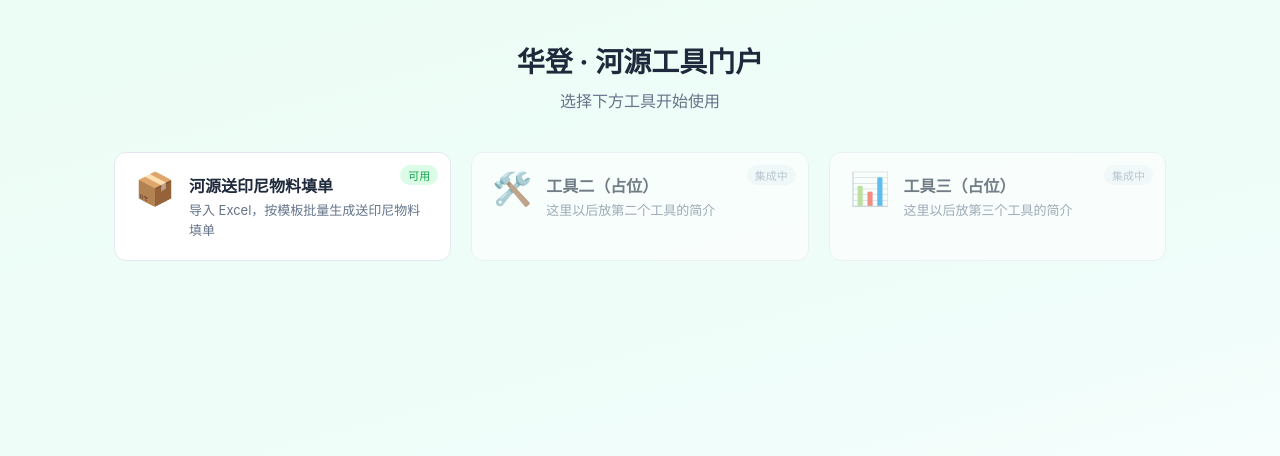
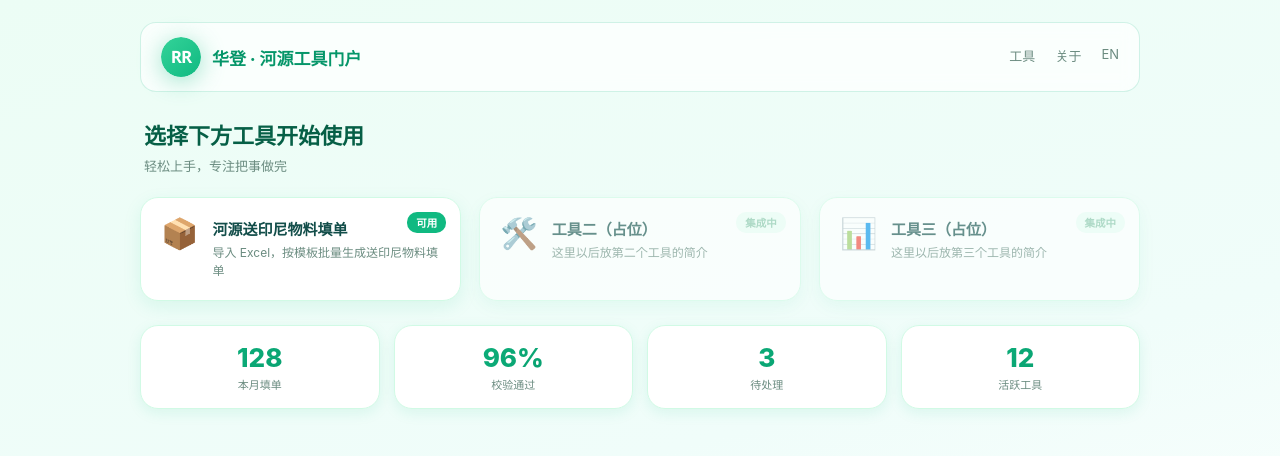
Before and after one commit to 13829313399-a11y/RR-HY, a Vue app: page / in a window 1280 px wide. Shown: the top 456 px of the page. Built offline with nearby package versions, Linux system fonts and the light colour scheme.

Commit message:
重构首页为品牌绿+卡片动效+统计占位+移动端自适应

```diff
--- a/src/views/Home.vue
+++ b/src/views/Home.vue
@@ -1,8 +1,17 @@
 <script setup>
 import { tools } from '../tools.js'
 import { useRouter } from 'vue-router'
+import BrandLogo from '../components/BrandLogo.vue'
 
 const router = useRouter()
+
+// 占位统计数据（小程序数据联动预留：以后把这里替换为接口返回）
+const stats = [
+  { label: '本月填单', value: '128' },
+  { label: '校验通过', value: '96%' },
+  { label: '待处理', value: '3' },
+  { label: '活跃工具', value: '12' },
+]
 
 function openTool(tool) {
   if (!tool.ready) {
@@ -15,10 +24,19 @@ function openTool(tool) {
 
 <template>
   <div class="home">
-    <header class="hero">
-      <h1>华登 · 河源工具门户</h1>
-      <p>选择下方工具开始使用</p>
+    <header class="topbar">
+      <BrandLogo :size="40" show-text />
+      <nav class="nav">
+        <span>工具</span>
+        <span>关于</span>
+        <span>EN</span>
+      </nav>
     </header>
+
+    <section class="hero">
+      <h1>选择下方工具开始使用</h1>
+      <p>轻松上手，专注把事做完</p>
+    </section>
 
     <main class="grid">
       <button
@@ -38,91 +56,241 @@ function openTool(tool) {
         </span>
       </button>
     </main>
+
+    <section class="stats">
+      <div v-for="s in stats" :key="s.label" class="stat">
+        <div class="stat-num">{{ s.value }}</div>
+        <div class="stat-label">{{ s.label }}</div>
+      </div>
+    </section>
   </div>
 </template>
 
 <style scoped>
 .home {
-  max-width: 1100px;
+  max-width: 1040px;
   margin: 0 auto;
-  padding: 40px 24px;
+  padding: 22px 20px 60px;
 }
+
+/* 顶栏：毛玻璃半透明白底 */
+.topbar {
+  display: flex;
+  align-items: center;
+  gap: 12px;
+  padding: 14px 20px;
+  border-radius: 16px;
+  background: rgba(255, 255, 255, 0.72);
+  backdrop-filter: blur(8px);
+  border: 1px solid rgba(16, 185, 129, 0.18);
+  margin-bottom: 26px;
+}
+.topbar:hover :deep(.rr) {
+  transform: rotate(-8deg) scale(1.06);
+  filter: drop-shadow(0 6px 18px rgba(16, 185, 129, 0.55));
+}
+.nav {
+  margin-left: auto;
+  display: flex;
+  gap: 20px;
+  font-size: 13px;
+  color: var(--ink-soft);
+}
+.nav span {
+  cursor: pointer;
+  position: relative;
+  padding-bottom: 3px;
+  transition: color 0.2s;
+}
+.nav span::after {
+  content: '';
+  position: absolute;
+  left: 0;
+  bottom: 0;
+  width: 0;
+  height: 2px;
+  background: var(--brand);
+  border-radius: 2px;
+  transition: width 0.25s;
+}
+.nav span:hover {
+  color: var(--brand-deep);
+}
+.nav span:hover::after {
+  width: 100%;
+}
+
 .hero {
-  text-align: center;
-  margin-bottom: 40px;
+  margin-bottom: 22px;
+  padding: 0 4px;
 }
 .hero h1 {
-  font-size: 28px;
-  color: #1e293b;
-  margin: 0 0 8px;
+  font-size: 22px;
+  color: #065f46;
+  margin: 0 0 6px;
 }
 .hero p {
-  color: #64748b;
+  font-size: 13px;
+  color: var(--ink-soft);
   margin: 0;
 }
+
 .grid {
   display: grid;
-  grid-template-columns: repeat(auto-fill, minmax(280px, 1fr));
-  gap: 20px;
+  grid-template-columns: repeat(auto-fill, minmax(290px, 1fr));
+  gap: 18px;
+  margin-bottom: 24px;
 }
 .card {
+  position: relative;
   display: flex;
   align-items: flex-start;
   gap: 14px;
   padding: 20px;
   background: #fff;
-  border: 1px solid #e2e8f0;
-  border-radius: 12px;
+  border: 1px solid var(--brand-border);
+  border-radius: 18px;
   cursor: pointer;
   text-align: left;
   font: inherit;
-  transition: all 0.15s;
-  position: relative;
+  overflow: hidden;
+  box-shadow: 0 6px 18px var(--brand-shadow);
+  transition: transform 0.22s var(--ease-lift), box-shadow 0.22s,
+    border-color 0.22s;
+}
+.card::before {
+  content: '';
+  position: absolute;
+  inset: 0;
+  border-radius: 18px;
+  pointer-events: none;
+  box-shadow: inset 0 0 0 2px var(--brand);
+  opacity: 0;
+  transition: opacity 0.22s;
 }
 .card:hover {
-  border-color: #2563eb;
-  box-shadow: 0 4px 16px rgba(37, 99, 235, 0.12);
-  transform: translateY(-2px);
+  transform: translateY(-6px);
+  box-shadow: 0 16px 34px var(--brand-shadow-strong);
 }
-.card.disabled {
-  opacity: 0.6;
-  cursor: not-allowed;
+.card:hover::before {
+  opacity: 1;
 }
-.card.disabled:hover {
-  border-color: #e2e8f0;
-  box-shadow: none;
-  transform: none;
+.card:active {
+  transform: translateY(-2px) scale(0.99);
 }
 .card-icon {
-  font-size: 32px;
+  font-size: 30px;
   line-height: 1;
+  transition: transform 0.3s var(--ease-bounce);
+}
+.card:hover .card-icon {
+  transform: scale(1.18) translateY(-2px);
 }
 .card-body {
   flex: 1;
 }
 .card-title {
-  font-size: 16px;
-  font-weight: 600;
-  color: #1e293b;
-  margin-bottom: 4px;
+  font-size: 15px;
+  font-weight: 700;
+  color: var(--ink);
+  margin-bottom: 5px;
 }
 .card-desc {
-  font-size: 13px;
-  color: #64748b;
+  font-size: 12px;
+  color: var(--ink-soft);
   line-height: 1.5;
 }
 .card-status {
   position: absolute;
-  top: 12px;
-  right: 12px;
-  font-size: 11px;
-  padding: 2px 8px;
+  top: 14px;
+  right: 14px;
+  font-size: 10.5px;
+  padding: 3px 9px;
   border-radius: 10px;
-  background: #f1f5f9;
-  color: #94a3b8;
+  font-weight: 600;
+  background: var(--brand-tint);
+  color: var(--off);
 }
 .card-status.on {
-  background: #dcfce7;
-  color: #16a34a;
+  background: var(--ok);
+  color: #fff;
+}
+
+/* 集成中卡片：禁用态不触发动效 */
+.card.disabled {
+  opacity: 0.62;
+  cursor: not-allowed;
+}
+.card.disabled:hover {
+  transform: none;
+  box-shadow: 0 6px 18px var(--brand-shadow);
+}
+.card.disabled:hover::before {
+  opacity: 0;
+}
+.card.disabled:hover .card-icon {
+  transform: none;
+}
+
+/* 统计占位卡（小程序数据预留） */
+.stats {
+  display: flex;
+  gap: 14px;
+  flex-wrap: wrap;
+}
+.stat {
+  flex: 1;
+  min-width: 150px;
+  background: #fff;
+  border: 1px solid var(--brand-border);
+  border-radius: 18px;
+  padding: 16px;
+  text-align: center;
+  box-shadow: 0 4px 14px var(--brand-shadow);
+  transition: transform 0.2s, box-shadow 0.2s;
+}
+.stat:hover {
+  transform: translateY(-4px);
+  box-shadow: 0 12px 26px var(--brand-shadow-strong);
+}
+.stat-num {
+  font-size: 26px;
+  font-weight: 800;
+  background: linear-gradient(135deg, var(--brand), var(--brand-deep));
+  -webkit-background-clip: text;
+  background-clip: text;
+  color: transparent;
+}
+.stat-label {
+  font-size: 11px;
+  color: var(--ink-soft);
+  margin-top: 3px;
+}
+
+/* 移动端自适应 */
+@media (max-width: 480px) {
+  .home {
+    padding: 16px 14px 40px;
+  }
+  .topbar {
+    padding: 12px 14px;
+  }
+  .nav {
+    gap: 14px;
+  }
+  .grid {
+    grid-template-columns: 1fr;
+  }
+}
+
+/* 无障碍：降低动效偏好时关掉位移/缩放 */
+@media (prefers-reduced-motion: reduce) {
+  .card,
+  .card-icon,
+  .stat,
+  .topbar:hover :deep(.rr) {
+    transition: color 0.2s, background 0.2s, box-shadow 0.2s;
+    transform: none !important;
+  }
 }
 </style>
```
